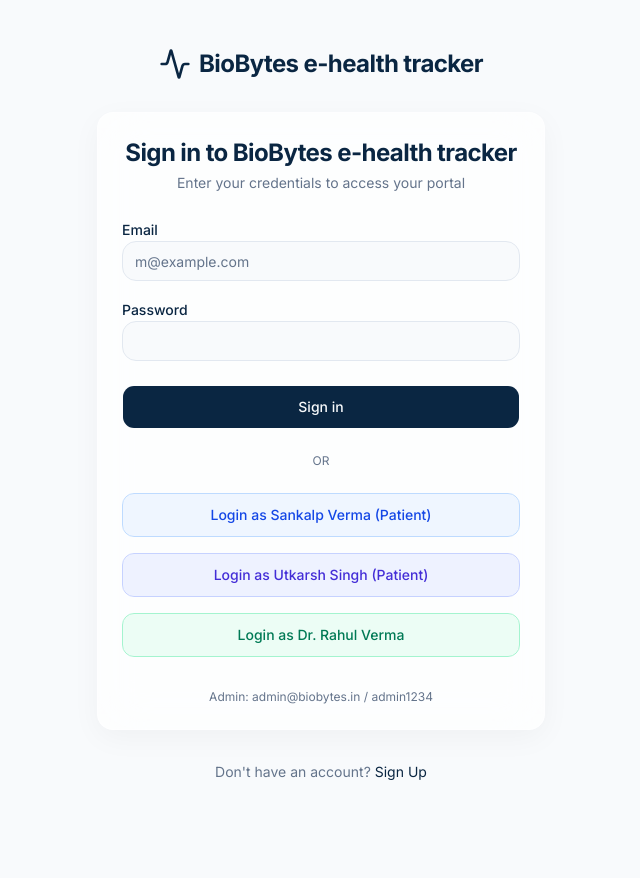
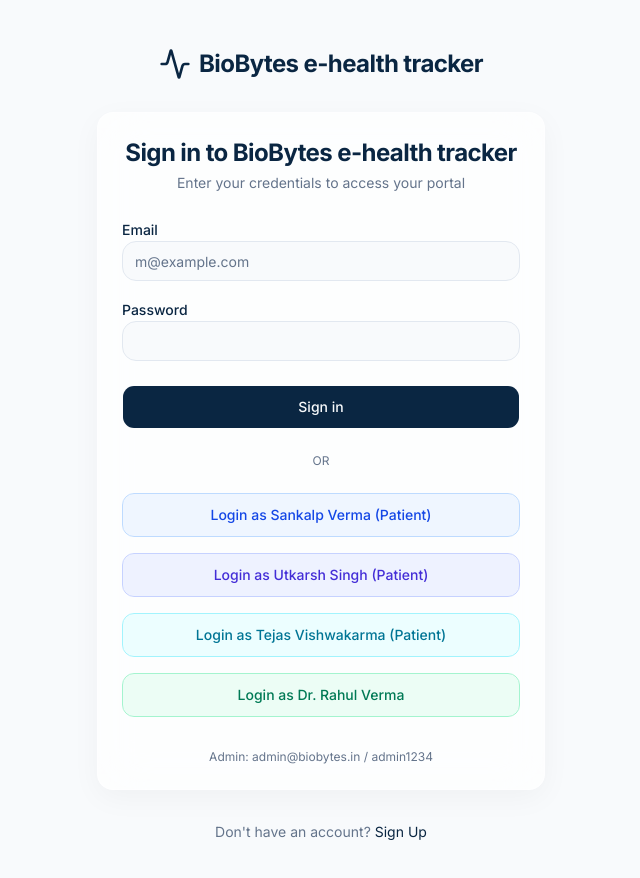
Before and after one commit to utkarshsingh11011/biobytes-mvp, a Next.js app: page /login in a window 1280 px wide. Shown: the top 878 px of the page, without its empty margins (319-959 px from the left). Before the commit the page ends 830 px from the top, so only its background shows below. Built offline with nearby package versions, Linux system fonts and the light colour scheme.

Commit message:
feat: add 1-click quick login button for Tejas on the authentication page

```diff
--- a/app/(auth)/login/page.tsx
+++ b/app/(auth)/login/page.tsx
@@ -120,6 +120,9 @@ export default function LoginPage() {
               <Button type="button" variant="outline" className="w-full bg-indigo-50 hover:bg-indigo-100 text-indigo-700 border-indigo-200" onClick={() => demoLogin("utkarsh@demo.com", "/patient/dashboard")} disabled={loading}>
                 Login as Utkarsh Singh (Patient)
               </Button>
+              <Button type="button" variant="outline" className="w-full bg-cyan-50 hover:bg-cyan-100 text-cyan-700 border-cyan-200" onClick={() => demoLogin("tejas@demo.com", "/patient/dashboard")} disabled={loading}>
+                Login as Tejas Vishwakarma (Patient)
+              </Button>
               <Button type="button" variant="outline" className="w-full bg-emerald-50 hover:bg-emerald-100 text-emerald-700 border-emerald-200" onClick={() => demoLogin("doctor@demo.com", "/doctor/dashboard")} disabled={loading}>
                 Login as Dr. Rahul Verma
               </Button>
```
